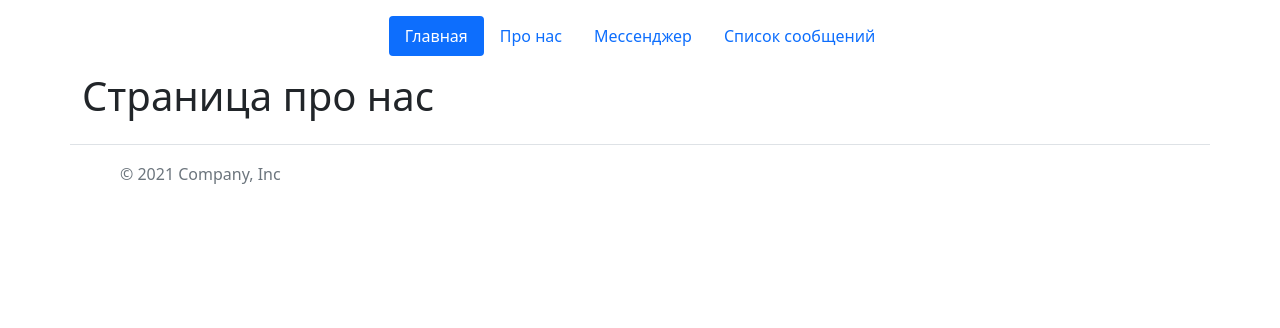
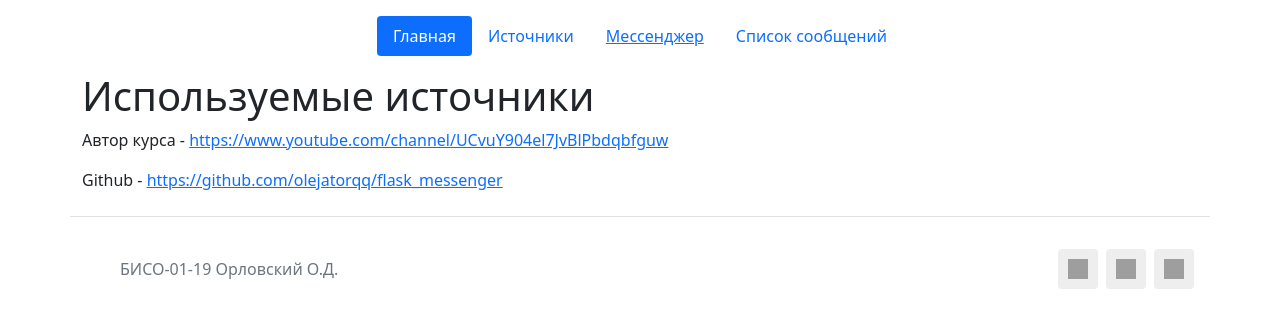
Before and after one commit to olejatorqq/Flask_Messenger, a Flask app: page /about in a window 1280 px wide. Shown: the top 328 px of the page. Run offline with Flask 2, Linux system fonts and the light colour scheme; grey boxes are pictures that could not be loaded.

Commit message:
Added feedback buttons (vk,telegram,inst)

```diff
--- a/app.py
+++ b/app.py
@@ -63,7 +63,6 @@ def delChat(id):
         return "При удалении сообщения произошла ошибка"
 
 
-
 @app.route('/posts/<int:id>/update', methods=['POST', 'GET'])
 def updateMessage(id):
     chat = Text().query.get(id)
--- a/static/css/main.css
+++ b/static/css/main.css
@@ -0,0 +1,59 @@
+body{
+    background: cornflowerblue;
+}
+.social-icons {
+  display: flex;
+  justify-content: center;
+  list-style: none;
+  margin-top: 1rem;
+  margin-bottom: 1rem;
+  padding-left: 0;
+}
+.social-icons>li {
+  margin-left: 0.25rem;
+  margin-right: 0.25rem;
+}
+.social-icons a {
+  position: relative;
+  background-color: #eee;
+  display: block;
+  -webkit-user-select: none;
+  -moz-user-select: none;
+  -ms-user-select: none;
+  user-select: none;
+  transition: background-color .3s ease-in-out;
+  width: 2.5rem;
+  height: 2.5rem;
+  border-radius: .25rem;
+}
+.social-icons a:hover {
+  background-color: #e0e0e0;
+}
+.social-icons a::before {
+  content: "";
+  position: absolute;
+  width: 1.2rem;
+  height: 1.2rem;
+  left: .65rem;
+  top: .65rem;
+  background: transparent no-repeat center center;
+  background-size: 100% 100%;
+}
+.social-icons .social-icon-twitter::before {
+  background-image: url("http://www.example.com/bck.png");
+}
+.social-icons .social-icon-fb::before {
+  background-image: url("http://www.example.com/bck.png");
+}
+.social-icons .social-icon-inst::before {
+  background-image: url("https://upload.wikimedia.org/wikipedia/commons/thumb/e/e7/Instagram_logo_2016.svg/800px-Instagram_logo_2016.svg.png");
+}
+.social-icons .social-icon-vk::before {
+  background-image: url("https://static.wixstatic.com/media/a1bb7d_5f4a861108ef43d8bc8bec02a697cf72~mv2.jpg");
+}
+.social-icons .social-icon-telegram::before {
+  background-image: url("https://upload.wikimedia.org/wikipedia/commons/thumb/8/82/Telegram_logo.svg/2048px-Telegram_logo.svg.png");
+}
+.social-icons .social-icon-youtube::before {
+  background-image: url("http://www.example.com/bck.png");
+}
--- a/templates/about.html
+++ b/templates/about.html
@@ -1,11 +1,15 @@
 {% extends 'base.html' %}
 
 {% block title %}
-Страница про нас
+Фидбек
 {% endblock %}
 
 {% block body %}
 <div class="container">
-    <h1>Страница про нас</h1>
+    <h1>Используемые источники</h1>
+    <body>
+        <p>Автор курса - <a href="https://www.youtube.com/channel/UCvuY904el7JvBlPbdqbfguw">https://www.youtube.com/channel/UCvuY904el7JvBlPbdqbfguw</a></p>
+        <p>Github - <a href="https://github.com/olejatorqq/flask_messenger">https://github.com/olejatorqq/flask_messenger</a></p>
+    </body>
 </div>
 {% endblock %}
--- a/templates/base.html
+++ b/templates/base.html
@@ -1,5 +1,5 @@
 <!doctype html>
-<html lang="en">
+<html lang="en" xmlns="http://www.w3.org/1999/html">
 <head>
     <meta charset="UTF-8">
     <meta name="viewport"
@@ -13,11 +13,12 @@
     <header class="d-flex justify-content-center py-3">
       <ul class="nav nav-pills">
         <li class="nav-item"><a href="/" class="nav-link active" aria-current="page">Главная</a></li>
-        <li class="nav-item"><a href="/about" class="nav-link">Про нас</a></li>
-        <li class="nav-item"><a href="/create-chat" class="nav-link">Мессенджер</a></li>
+        <li class="nav-item"><a href="/about" class="nav-link">Источники</a></li>
+        <li class="nav-item"><a href="/create-chat" class="nav-link col"><u>Мессенджер</u></a></li>
         <li class="nav-item"><a href="/posts" class="nav-link">Список сообщений</a></li>
       </ul>
     </header>
+
     {% block body %}{% endblock %}
 
     <footer class="container d-flex flex-wrap justify-content-between align-items-center py-3 my-4 border-top">
@@ -25,13 +26,13 @@
       <a href="/" class="mb-3 me-2 mb-md-0 text-muted text-decoration-none lh-1">
         <svg class="bi" width="30" height="24"><use xlink:href="#bootstrap"></use></svg>
       </a>
-      <span class="text-muted">© 2021 Company, Inc</span>
+      <span class="text-muted">БИСО-01-19 Орловский О.Д.</span>
     </div>
 
-    <ul class="container nav col-md-4 justify-content-end list-unstyled d-flex">
-      <li class="ms-3"><a class="text-muted" href="#"><svg class="bi" width="24" height="24"><use xlink:href="#twitter"></use></svg></a></li>
-      <li class="ms-3"><a class="text-muted" href="#"><svg class="bi" width="24" height="24"><use xlink:href="#instagram"></use></svg></a></li>
-      <li class="ms-3"><a class="text-muted" href="#"><svg class="bi" width="24" height="24"><use xlink:href="#facebook"></use></svg></a></li>
+    <ul class="social-icons">
+        <li><a class="social-icon-vk" href="https://vk.com/olejatorqq" title="..." target="_blank" rel="noopener"></a></li>
+        <li><a class="social-icon-telegram" href="https://t.me/olejatorqq" title="..." target="_blank" rel="noopener"></a></li>
+        <li><a class="social-icon-inst" href="https://www.instagram.com/olejatorqq/" title="..." target="_blank" rel="noopener"></a></li>
     </ul>
   </footer>
 </body>
--- a/templates/index.html
+++ b/templates/index.html
@@ -6,6 +6,8 @@
 
 {% block body %}
 <div class="container">
-<h1>Основная страница сайта</h1>
+    <h1>Распределенные информационно-аналитические системы</h1>
+    <h2>Домашнее задание №1</h2>
+<!--    <body>Мессенджер с базой данных</body>-->
 </div>
 {% endblock %}
--- a/templates/posts.html
+++ b/templates/posts.html
@@ -12,7 +12,7 @@
         {% for element in messages %}
         <div class="alert alert-info">
             <h2>{{ element.name }}</h2>
-            <p>{{ element.message }}</p>
+            <p>Сообщение: {{ element.message }}</p>
             <a href="/posts/{{ element.id }}/delete" class="btn btn-danger">Удалить</a>
             <a href="/posts/{{ element.id }}/update" class="btn btn-warning">Изменить</a>
         </div>
```
Also changed, not shown: chat.db.
